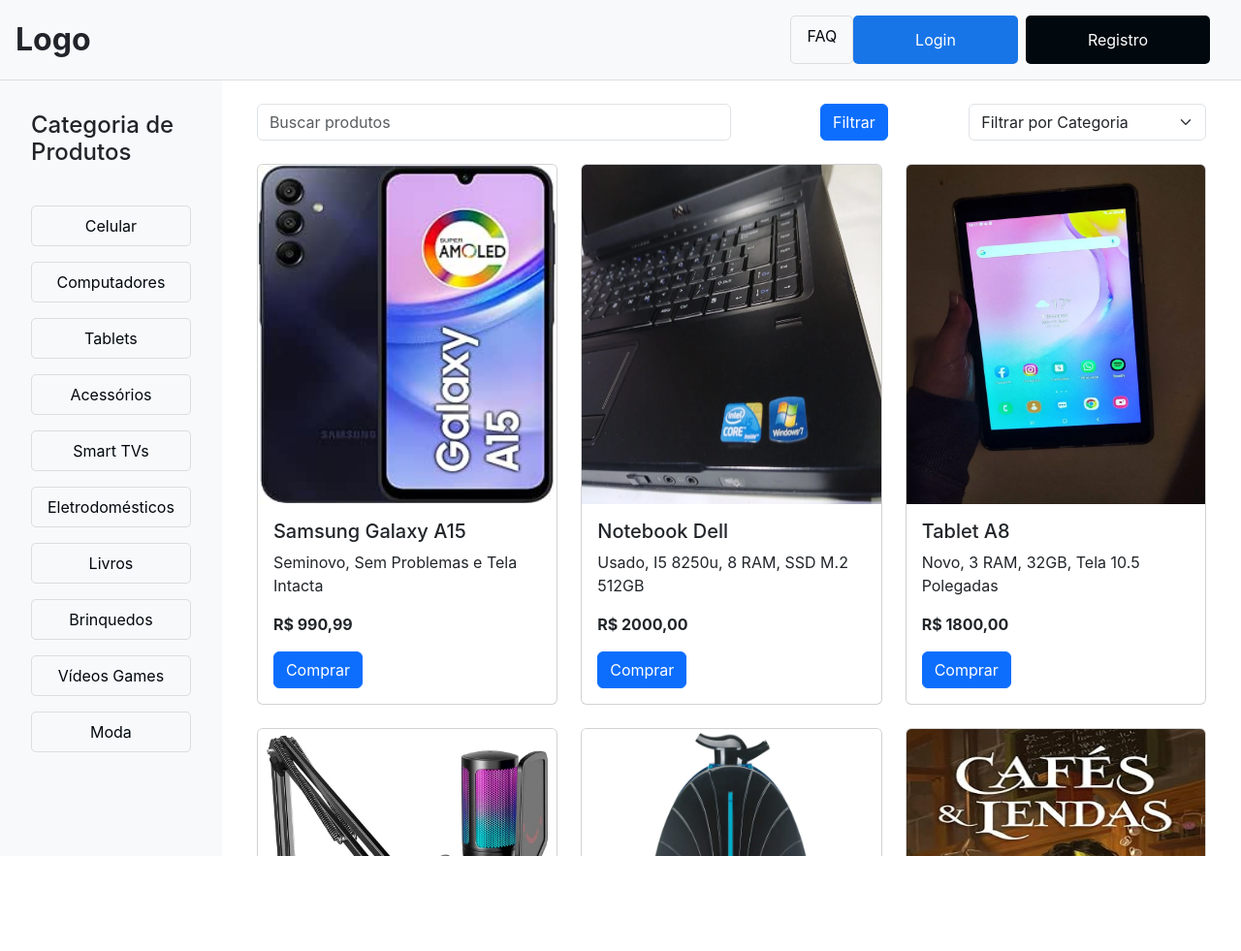
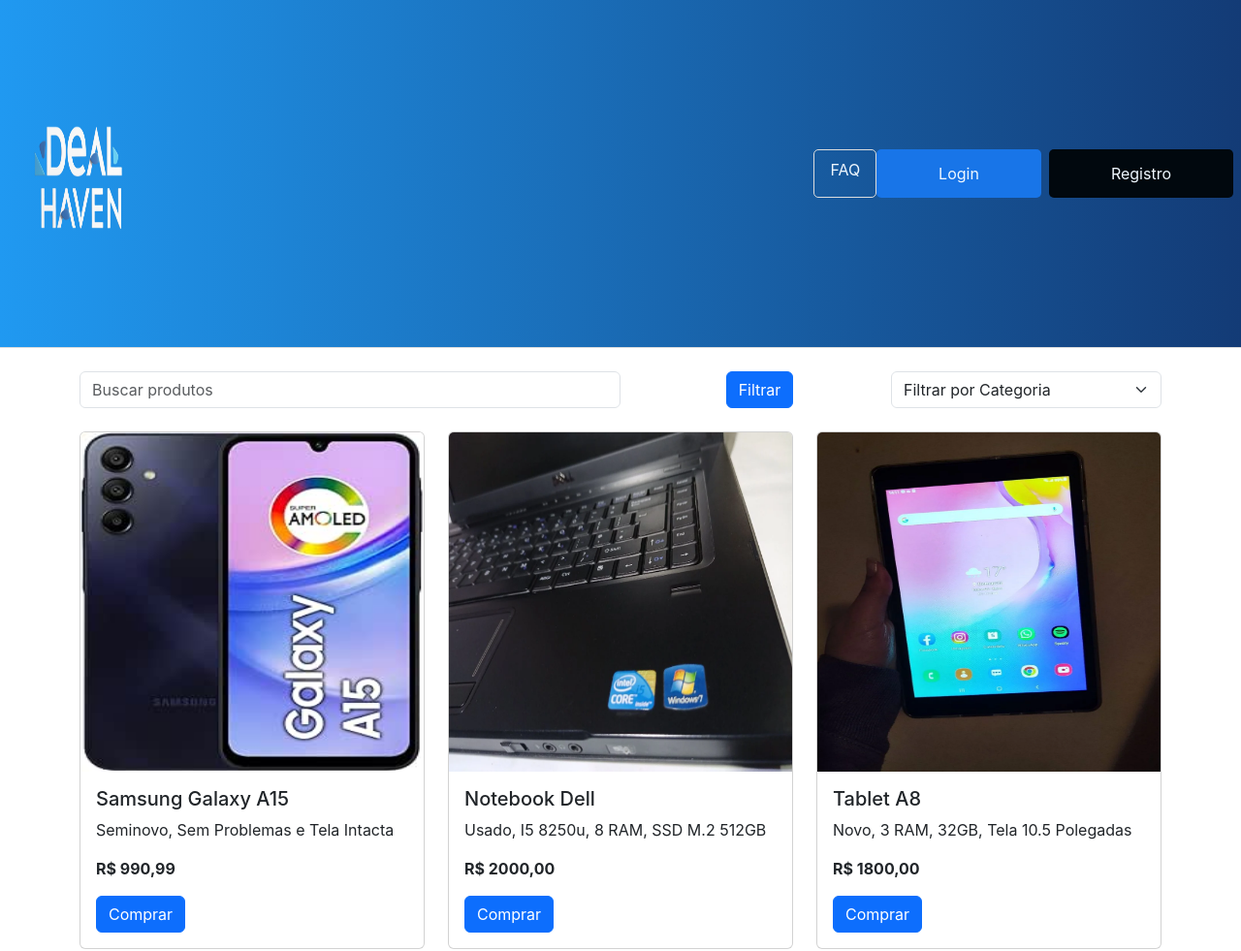
Before and after one commit to AydomSantos/DealHaven, a plain HTML site: page categorias.html in a window 1280 px wide. Shown: the top 981 px of the page at 97% size. Before the commit the page ends 883 px from the top, so only its background shows below. Drawn offline with nearby package versions, Linux system fonts and the light colour scheme; files that its build step writes are made by us from their sources.

Commit message:
modificando a tela de categoria

```diff
--- a/categorias.html
+++ b/categorias.html
@@ -16,57 +16,21 @@
 <body>
 
   <!-- Header -->
-  <header class="header d-flex justify-content-between align-items-center p-3 bg-light">
-    <span class="header__logo">Logo</span>
-    <nav class="nav">
-      <a href="pagina_faq.html" class="nav__btn--faq btn" id="faq-link">FAQ</a>
-      <a href="#" class="nav__btn--login btn btn-outline-primary me-2">Login</a>
-      <a href="#" class="nav__btn--register btn btn-primary">Registro</a>
+  <header class="header d-flex justify-content-between align-items-center p-1 bg-primary" style="background: linear-gradient(to right,  #2099f1, #133b76);">
+    <span class="header__logo">
+      <img src="img/home_img/logo/Logo_dois.png" alt="" width="150px">
+    </span>
+    <nav class="nav p-1">
+      <a href="pagina_faq.html" class="nav__btn--faq btn" id="faq-link" style="color: aliceblue;">FAQ</a>
+      <a href="#" class="nav__btn--login btn btn-outline-primary me-2 " style="color: aliceblue;">Login</a>
+      <a href="#" class="nav__btn--register btn btn-primary " style="color: aliceblue;">Registro</a>
     </nav>
   </header>
 
   <!-- Main Layout -->
   <div class="d-flex" style="height: 100vh;">
-    <!-- Sidebar -->
-    <nav id="sidebar" class="bg-light p-3" style="width: 250px; height: 100%;">
-      <header class="p-3">
-        <h4>Categoria de Produtos</h4>
-      </header>
-      <ul class="nav flex-column p-3">
-        <li class="nav-item mb-3">
-          <a href="#" class="btn btn-outline-secondary w-100">Celular</a>
-        </li>
-        <li class="nav-item mb-3">
-          <a href="#" class="btn btn-outline-secondary w-100">Computadores</a>
-        </li>
-        <li class="nav-item mb-3">
-          <a href="#" class="btn btn-outline-secondary w-100">Tablets</a>
-        </li>
-        <li class="nav-item mb-3">
-          <a href="#" class="btn btn-outline-secondary w-100">Acessórios</a>
-        </li>
-        <li class="nav-item mb-3">
-          <a href="#" class="btn btn-outline-secondary w-100">Smart TVs</a>
-        </li>
-        <li class="nav-item mb-3">
-          <a href="#" class="btn btn-outline-secondary w-100">Eletrodomésticos</a>
-        </li>
-        <li class="nav-item mb-3">
-          <a href="#" class="btn btn-outline-secondary w-100">Livros</a>
-        </li>
-        <li class="nav-item mb-3">
-          <a href="#" class="btn btn-outline-secondary w-100">Brinquedos</a>
-        </li>
-        <li class="nav-item mb-3">
-          <a href="#" class="btn btn-outline-secondary w-100">Vídeos Games</a>
-        </li>
-        <li class="nav-item mb-3">
-          <a href="#" class="btn btn-outline-secondary w-100">Moda</a>
-        </li>
 
-        <!-- Continue as demais categorias... -->
-      </ul>
-    </nav>
+
 
     <!-- Content -->
     <div id="content" class="flex-grow-1 p-4" style="overflow-y: auto;">
--- a/css/categoria/categorias.css
+++ b/css/categoria/categorias.css
@@ -26,6 +26,7 @@ body {
     align-items: center;
     padding: 1rem;
     border-bottom: 1px solid #ddd;
+
 }
 
 /* Estilo do Logo no Cabeçalho */
@@ -43,17 +44,16 @@ body {
     border: 1px solid #ddd;
     border-radius: 5px;
     text-decoration: none;
-    color: var(--secondary-color);
+
 }
 
 /* Botões de Login e Registro */
 .nav .nav__btn--login,
 .nav .nav__btn--register {
     padding: 0.8rem 4rem;
-    border-radius: 5px;
-    border: none;
-    cursor: pointer;
-    margin-right: 1rem;
+  border-radius: 5px;
+  border: none;
+  cursor: pointer;
 }
 
 /* Botão de Login */
--- a/css/home/style.css
+++ b/css/home/style.css
@@ -452,7 +452,7 @@ footer nav ul li a:hover {
   }
   .nav {
     width: 100%;
-    height: 230px;
+    height: 250px;
     padding: 0;
     display: flex;
     flex-direction: column;
```
